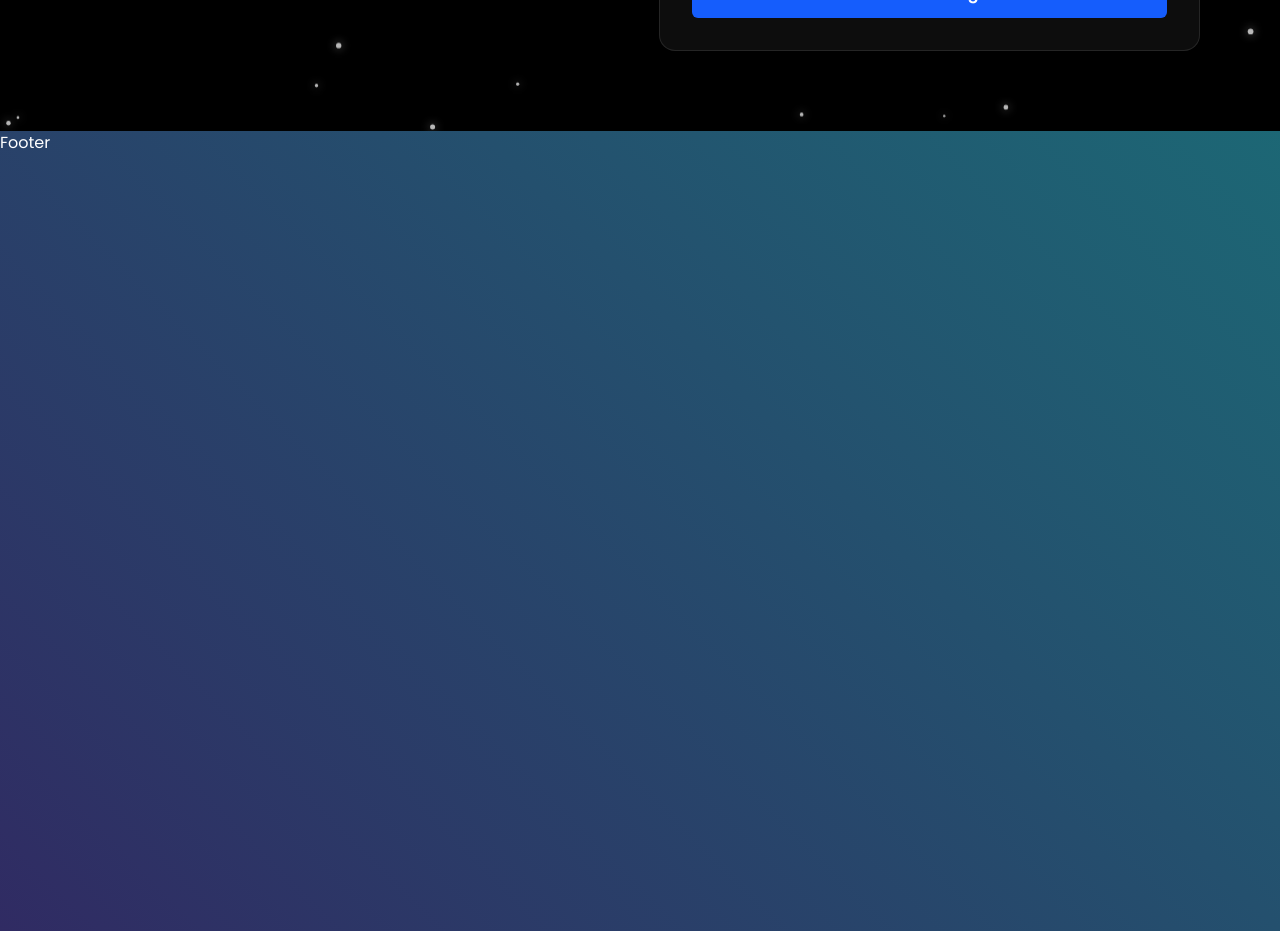
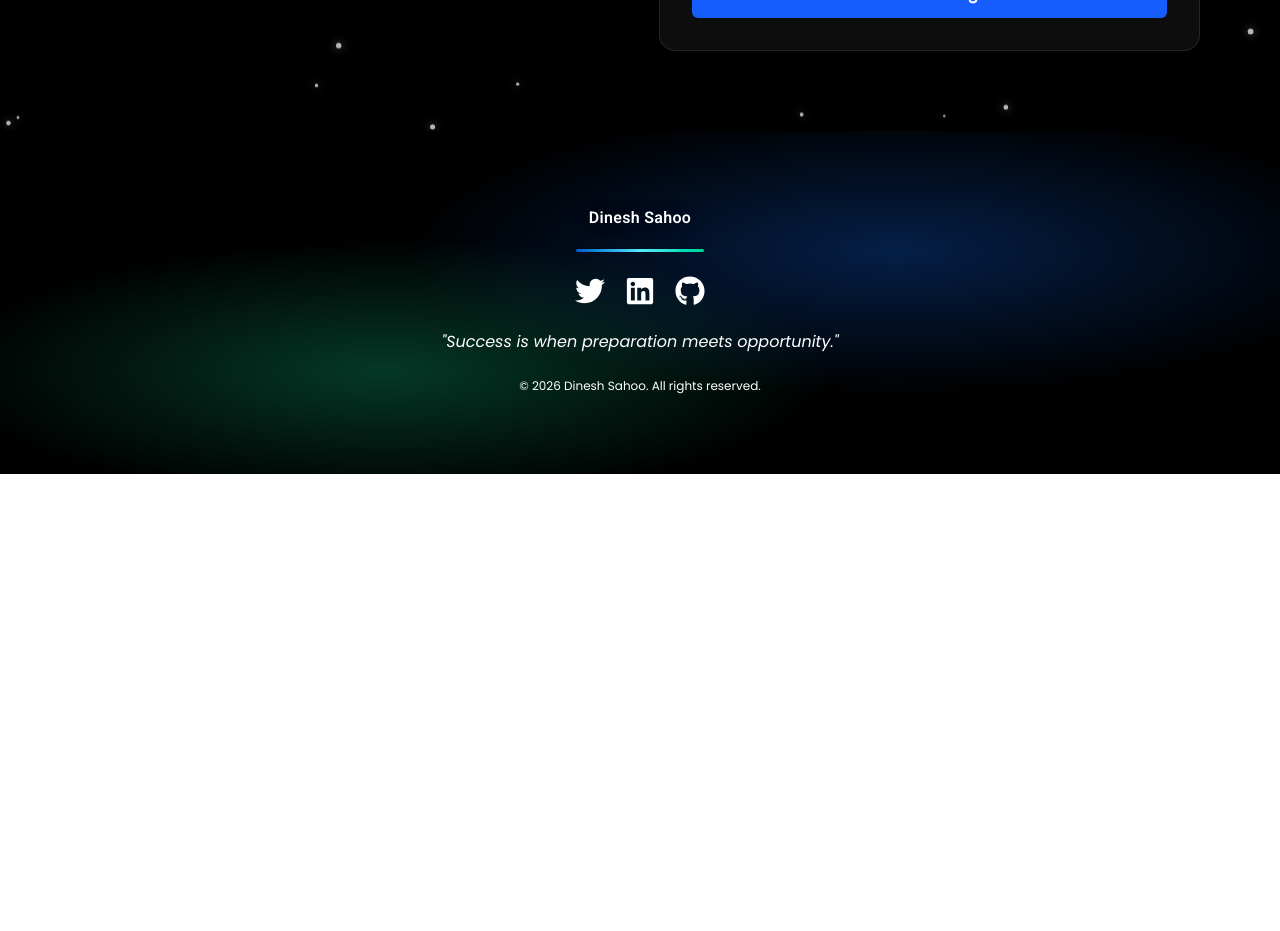
Before and after one commit to freedinesh88/portfolio, a React (Vite) app in the folder MY_MODERN_PORTFOLIO/: page / in a window 1280 px wide. Shown: the part 8040-8971 px from the top of the page. After the commit the page ends 8514 px from the top, so only its background shows below. Built offline with nearby package versions, Linux system fonts and the light colour scheme; no server answers.

Commit message:
DAY-&: Footer done

```diff
--- a/MY_MODERN_PORTFOLIO/src/sections/Footer.jsx
+++ b/MY_MODERN_PORTFOLIO/src/sections/Footer.jsx
@@ -1,11 +1,54 @@
-import React from 'react'
+import { motion } from "framer-motion";
+import { FaTwitter, FaLinkedin, FaGithub } from "react-icons/fa";
 
-const Footer = () => {
-  return (
-    <div className='w-full h-screen'>
-      Footer
-    </div>
-  )
+const socials =[
+  {Icon: FaTwitter, label: "X" , link: "https://x.com/Dinesh801821617"},
+  {Icon: FaLinkedin, label: "LinkedIn" , link: "https://www.linkedin.com/in/dinesh-sahoo-b83b741a2/"},
+  {Icon: FaGithub, label: "GitHub" , link: "https://github.com/freedinesh88"},
+];
+export default function Footer() {
+  return(
+        <footer className="relative overflow-hidden bg-black">
+        <div  className="pointer-events-none absolute inset-0 bg-[radial-gradient(55%_60%_at_70%_35%,rgba(13,88,202,0.35),transparent_70%)]"/>
+        <div  className="pointer-events-none absolute inset-0 bg-[radial-gradient(50%_55%_at_30%_70%,rgba(16,185,129,0.30),transparent_70%)]"/>
+        <motion.div className="relative z-10 px-4 sm:px-8 lg:px-10 py:16 md:py-16 md:py-20 flex flex-col items-center text-center space-y-6"
+        initial={{opacity:0,y:30}}
+        whileInView={{opacity:1,y:0}}
+        transition={{duration:0.8}}>
+
+        <h1 className="font-semibold leading-none text-white text-center select-none"
+        style={{
+            fontSize: "clamp(3rem,5vm,14rem)",
+            letterSpacing: "0.02rem",
+            lineHeight: 0.9,
+            padding: "0 3vm",
+            whiteSpace: "nowrap",
+            textShadow: "0 2px 18px rgba(0,0,0,0.45)"
+
+        }}>
+        Dinesh Sahoo
+        </h1>
+        <div className="h-[3px] w-24 md:w-32 rounded-full bg-gradient-to-r from-[#0d58cc] via-cyan-300 to-emerald-400" />
+         <div className="flex gap-5 text-2xl md:text-3xl">
+         {socials.map(({Icon,label,link}) => (
+            <motion.a href={link}
+            key={label}
+            aria-label={label}
+            target="_blank"
+            rel="noopener noreferrer"
+            className="text-grey-300 transition-colors duration-200 inline-flex items-center justify-center">
+            <Icon />
+            </motion.a>
+         ))}
+         </div>
+
+         <p className="text-grey-300 italic max-w-xl">"Success is when preparation meets opportunity."</p>
+        <p className="text-xs text-grey-400">
+        &copy; {new Date().getFullYear()} Dinesh Sahoo. All rights reserved.
+
+        </p>
+
+        </motion.div>
+        </footer>
+    )
 }
-
-export default Footer
```
